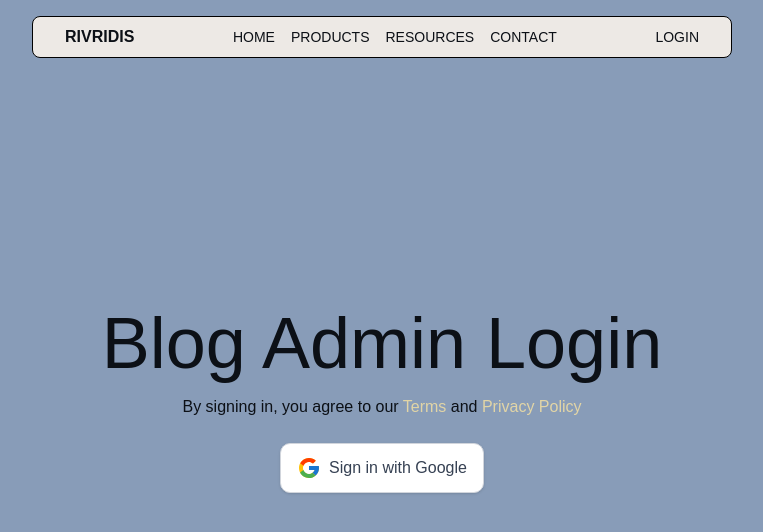
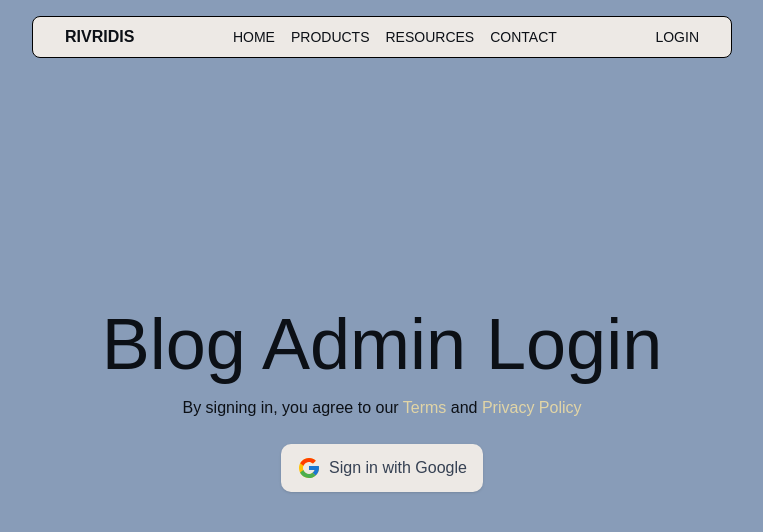
Before and after one commit to Rivridis/rivridis-website, a Next.js app: page /signin in a window 1280 px wide. Shown: the top 532 px of the page, without its empty margins (258-1021 px from the left). Built offline with nearby package versions, Linux system fonts and the light colour scheme; no server answers.

Commit message:
dashboard text

```diff
--- a/src/app/components/navbar.js
+++ b/src/app/components/navbar.js
@@ -3,7 +3,7 @@ import Link from 'next/link';
 import { useState } from 'react';
 
 
-export default function Navbar() {
+export default function Navbar({text = "LOGIN"}) {
     const [dropdownOpen, setDropdownOpen] = useState(false);
     return (
         <nav className="bg-[#ede9e5] px-6 py-2 flex items-center justify-between mx-auto mt-0 md:mt-4 max-w-[700px] md:rounded-md md:px-8 border border-black">
@@ -38,7 +38,7 @@ export default function Navbar() {
             </div>
             <div className="flex items-center gap-4 text-sm">
                 <button>
-                    <Link href="/signin"><span className="text-[#0C1016] cursor-pointer text-sm">LOGIN</span></Link>
+                    <Link href="/signin"><span className="text-[#0C1016] cursor-pointer text-sm">{text}</span></Link>
                 </button>
             </div>
         </nav>
--- a/src/app/dashboard/page.js
+++ b/src/app/dashboard/page.js
@@ -39,7 +39,7 @@ export default async function DashboardPage() {
   return (
     <div className="min-h-screen bg-[#889cb8]">
        <div className="w-full fixed top-0 left-0 z-50">
-          <Navbar />
+          <Navbar text="DASHBOARD" />
         </div>
       <div className="pt-20 px-10 pb-5"><Dashboard user={user} /></div>
     </div>
--- a/src/app/signin/page.js
+++ b/src/app/signin/page.js
@@ -38,7 +38,7 @@ export default async function SignIn() {
         >
           <button
             type="submit"
-            className="flex w-full items-center justify-center gap-2 rounded-lg border border-gray-300 bg-white px-4 py-3 text-gray-700 shadow-sm transition hover:bg-gray-100"
+            className="flex w-full items-center justify-center gap-2 rounded-lg bg-[#ede9e5] px-4 py-3 text-gray-700 shadow-sm transition hover:bg-[#e6dec1]"
           >
             <FcGoogle size={24} />
             Sign in with Google
```
